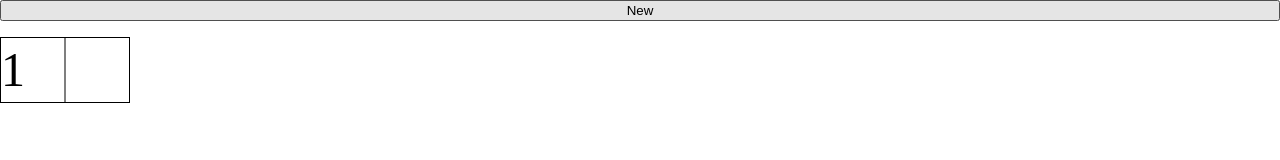
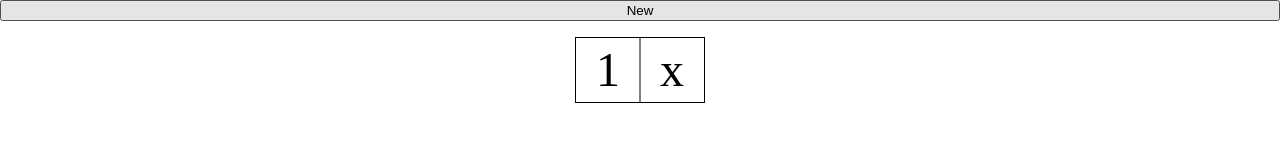
Before and after one commit to joanifex/li, a website built with Parcel: page index.html in a window 1280 px wide. Both pictures are taken after a click on the button "New". Built offline with nearby package versions, Linux system fonts and the light colour scheme.

Commit message:
whoaawho

```diff
--- a/src/index.js
+++ b/src/index.js
@@ -24,12 +24,29 @@ function traverse(list, visit) {
   traverse(list.next, visit);
 }
 
+function drawNode(node) {
+  return `
+    <li class="node">
+      <div class="node__data">${node}</div>
+      <div class="node__next">x</div>
+    </li>
+  `;
+}
+
+function drawPointer() {
+  return `
+    <svg class="pointer" viewBox="0 0 200 100" xmlns="http://www.w3.org/2000/svg">
+      <line x1="100%" y1="0%" x2="0%" y2="100%" stroke="black" />
+    </svg>
+  `;
+}
+
 function drawList() {
   const nodes = [];
   traverse(list, data => nodes.push(data));
   linkedList.innerHTML = `
-  <ul class="list">
-  ${nodes.map(node => `<li class="node">${node}</li>`).join('')}
-  </ul>
+    <ul class="list">
+      ${nodes.map(node => drawNode(node)).join(drawPointer())}
+    </ul>
   `;
 }
--- a/src/styles.css
+++ b/src/styles.css
@@ -8,7 +8,10 @@ body {
 }
 
 .list {
+  align-items: center;
   display: flex;
+  flex-direction: column;
+  justify-content: center;
 }
 
 .node {
@@ -16,9 +19,15 @@ body {
   border: 1px solid black;
   display: flex;
   font-size: 3rem;
-  margin-right: 1rem;
   height: 4rem;
   width: 8rem;
+}
+
+.node > * {
+  display: flex;
+  justify-content: center;
+  align-items: center;
+  flex: 1;
 }
 
 .node:after {
@@ -30,8 +39,7 @@ body {
   transform: translateX(-50%);
 }
 
-.node:after {
-  align-items: center;
-  display: flex;
-  content: '→';
+.pointer {
+  height: 2rem;
+  width: 4rem;
 }
```
